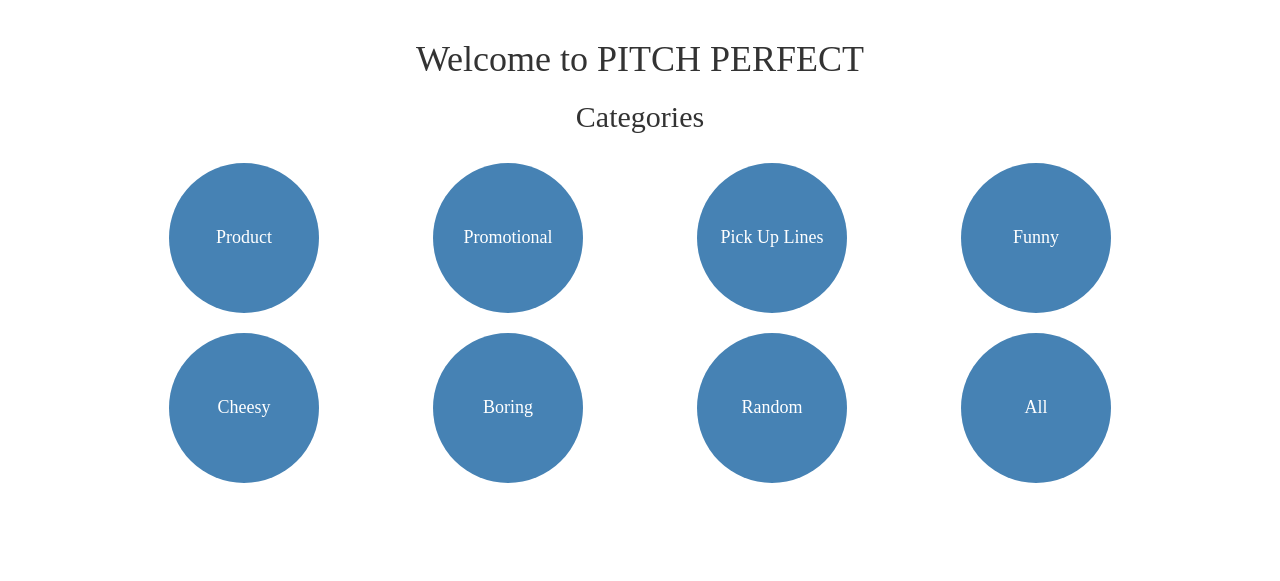
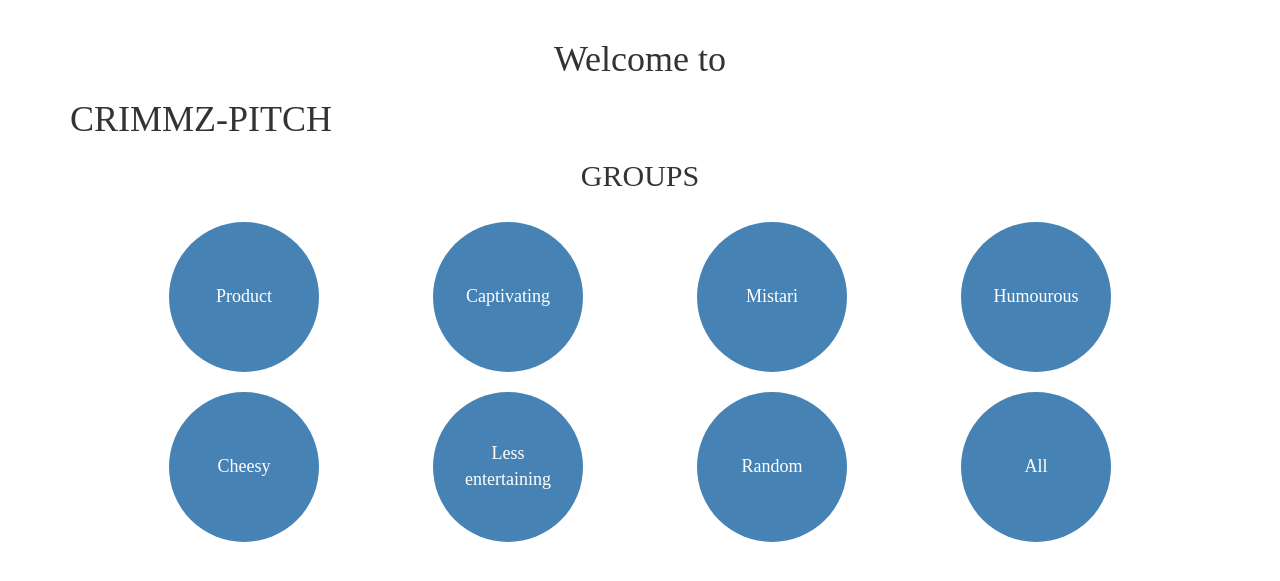
Before and after one commit to chriskaringeg/Crimmz-pitch, a Flask app: page / in a window 1280 px wide. Shown: the part 50-631 px from the top of the page. Run offline with Flask 2, Linux system fonts and the light colour scheme; data that the repository does not hold is empty; some libraries are stand-ins or nearby versions; some web fonts are replaced.

Commit message:
corrected html files

```diff
--- a/app/templates/Auth/login.Html
+++ b/app/templates/auth/login.html
@@ -16,4 +16,4 @@
         {{wtf.quick_form(form)}}
         <p>You don't have an account? <a class="login-btn btn-container d-block mt-2" href="{{url_for('auth.register')}}">Sign Up</a>
     </div>
-{% endblock %
+{% endblock %}
--- a/app/templates/Auth/register.html
+++ b/app/templates/auth/register.html
@@ -10,4 +10,4 @@
     {{wtf.quick_form(form)}}
     <!-- <a href="{{url_for('auth.login')}}">L</a> -->
 </div>
-{% endblock %
+{% endblock %}
--- a/app/templates/index.html
+++ b/app/templates/index.html
@@ -12,20 +12,20 @@
             {{ message }}
         </div>
         {% endfor %}
-    <h1 class="text-center animated lightSpeedIn delay-0.4s">Welcome to PITCH PERFECT</h1>
-        <h2 class="text-center">Categories</h2>
+    <h1 class="text-center animated lightSpeedIn delay-0.4s">Welcome to <h1>CRIMMZ-PITCH</h1>
+        <h2 class="text-center">GROUPS</h2>
         <div class="row categories">
             <div class="category col-xs-12 col-sm-12 col-md-3 col-lg-3">
                 <a href="{{url_for('main.categories',category='product')}}">Product</a>
             </div>
             <div class="category col-xs-12 col-sm-12 col-md-3 col-lg-3">
-<a href="{{url_for('main.categories',category='promotion')}}">Promotional</a>
+<a href="{{url_for('main.categories',category='Captivating')}}">Captivating</a>
             </div>
             <div class="category col-xs-12 col-sm-12 col-md-3 col-lg-3">
-<a href="{{url_for('main.categories',category='pick-up')}}">Pick Up Lines</a>
+<a href="{{url_for('main.categories',category='Mistari')}}">Mistari</a>
             </div>
             <div class="category col-xs-12 col-sm-12 col-md-3 col-lg-3">
-<a href="{{url_for('main.categories',category='funny')}}">Funny</a>
+<a href="{{url_for('main.categories',category='Humourous')}}">Humourous</a>
             </div>
         </div>
         <div class="row categories">
@@ -33,7 +33,7 @@
 <a href="{{url_for('main.categories',category='cheesy')}}">Cheesy</a>
             </div>
             <div class="category col-xs-12 col-sm-12 col-md-3 col-lg-3">
-<a href="{{url_for('main.categories',category='boring')}}">Boring</a>
+<a href="{{url_for('main.categories',category='Less entertaining')}}">Less entertaining</a>
             </div>
             <div class="category col-xs-12 col-sm-12 col-md-3 col-lg-3">
 <a href="{{url_for('main.categories',category='random')}}">Random</a>
--- a/config.py
+++ b/config.py
@@ -5,7 +5,7 @@ class Config:
     This is the parent class which will have the general configurations
     """
     UPLOADED_PHOTOS_DEST = "app/static/photos"
-    SECRET_KEY = os.environ.get("SECRET_KEY")
+    SECRET_KEY = 'samkasyoki'
     SQLALCHEMY_TRACK_MODIFICATIONS = False
     SQLALCHEMY_DATABASE_URI = 'postgresql+psycopg2://chris:blackpool005@localhost/crimmzpitch'
 
```
